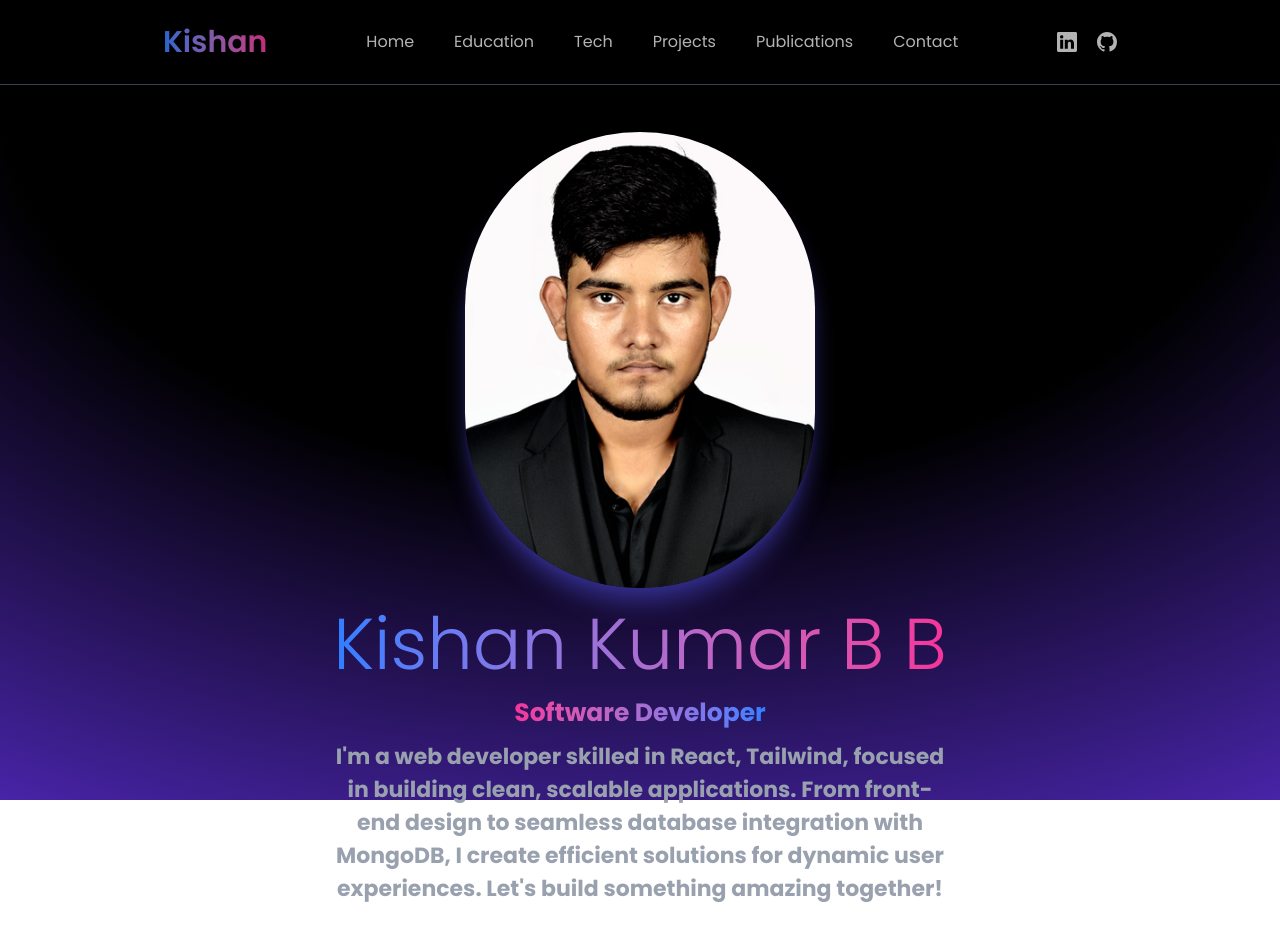
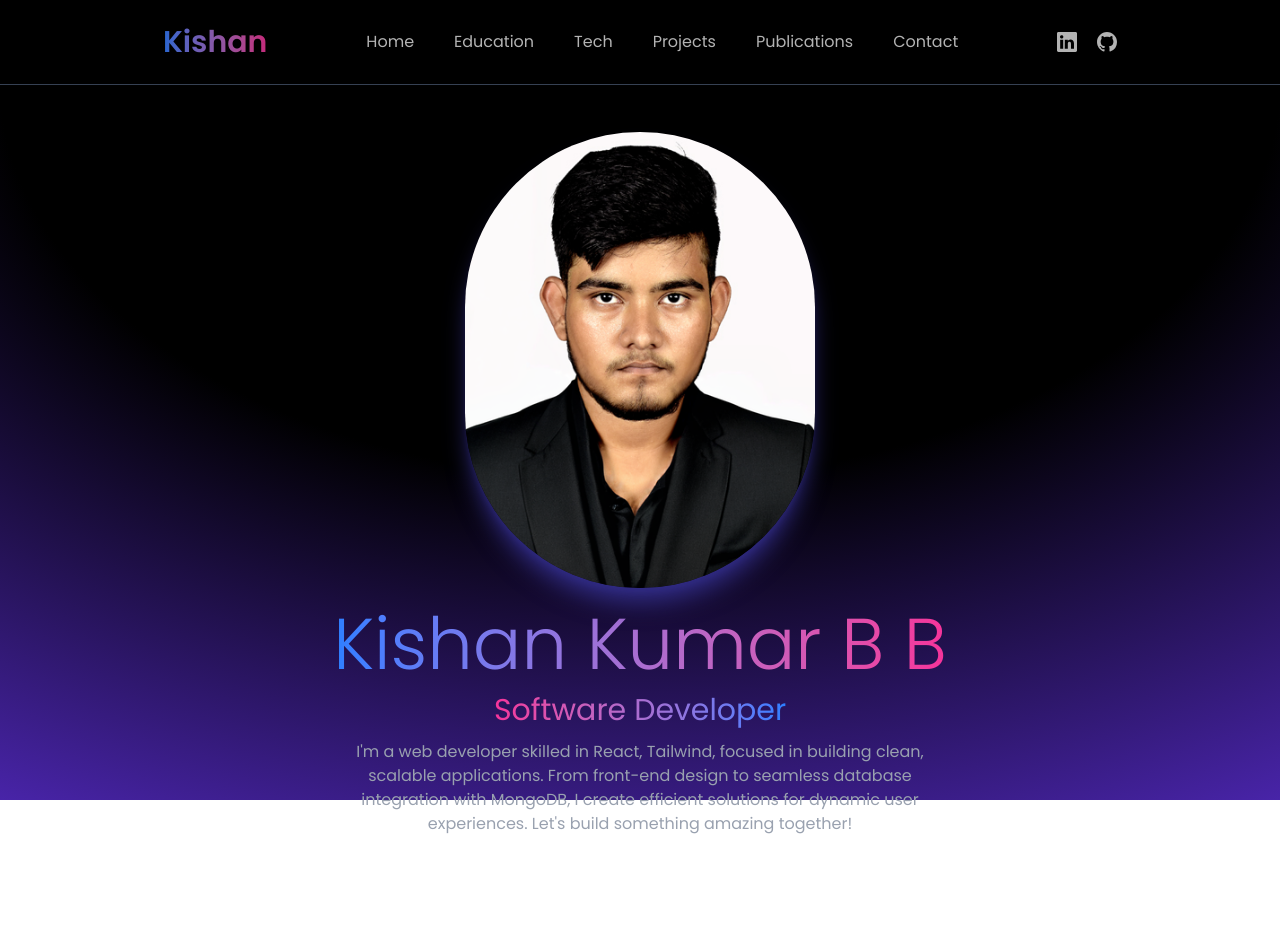
Before and after one commit to Kishan-kumar001/PORTFOLIO, a React (Vite) app: page / in a window 1280 px wide. Shown: the top 952 px of the page. Built offline with nearby package versions, Linux system fonts and the light colour scheme.

Commit message:
initial commit

```diff
--- a/src/App.css
+++ b/src/App.css
@@ -7,16 +7,8 @@
   margin-bottom: 20px;
 }
 
-h3 {
-  padding-top: 0.25em;
-  font-size: 25px;
-  font-weight: bold;
-}
 
-p {
-  font-size: 22px;
-  font-weight: bold;
-}
+
 
 .vertical-timeline-element-content {
   box-shadow: 0 0.25em 0.5em 0 rgba(0, 0, 0, 0.25),
--- a/src/components/Publication.jsx
+++ b/src/components/Publication.jsx
@@ -34,7 +34,7 @@ const ScrollReveal = ({ children }) => {
 
 const PublicationCard = ({ publication }) => {
   return (
-    <div className="max-w-3xl mx-auto bg-white/20 backdrop-blur-lg shadow-xl rounded-lg p-6 mt-6 border border-white/30">
+    <div className="max-w-3xl mx-auto bg-white/10 backdrop-blur-lg shadow-xl rounded-lg p-6 mt-6 border border-white/30">
       <h3 className="text-4xl font-bold text-white">{publication.title}</h3>
       <p className="text-gray-200 text-3xl mt-2">
         Published in{" "}
```
